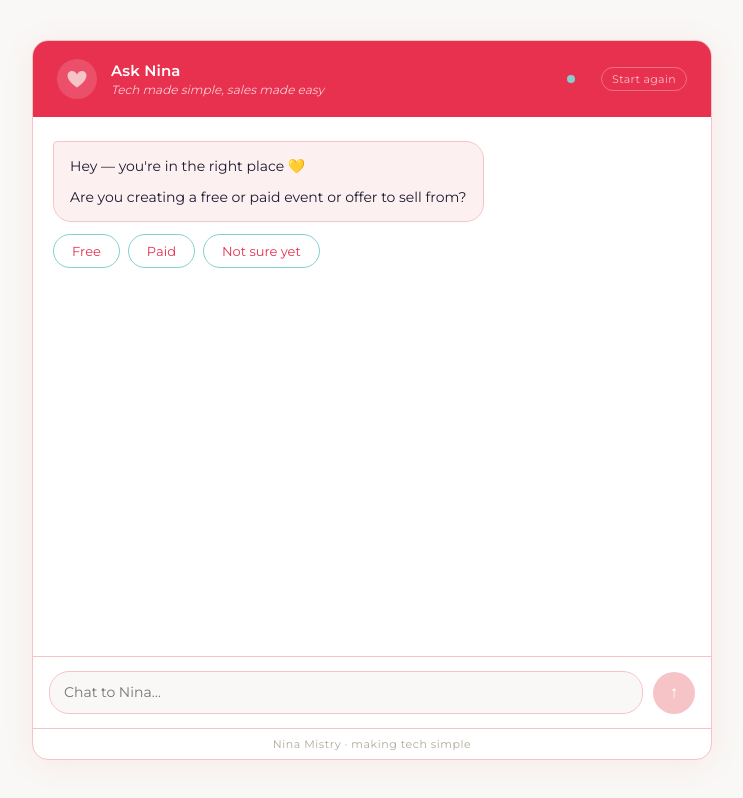
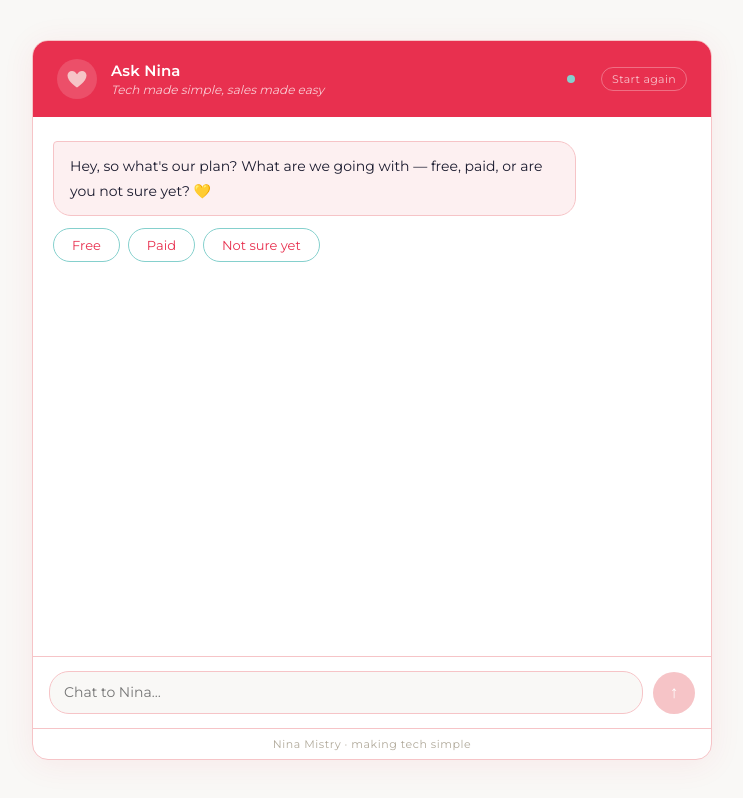
Before and after one commit to nina-1983/nina-bot, a website: page index.html in a window 1280 px wide. Shown: the whole page, without its empty margins (268-1011 px from the left). Drawn offline with Linux system fonts and the light colour scheme.

Commit message:
Update index.html

```diff
--- a/index.html
+++ b/index.html
@@ -280,9 +280,9 @@
 </div>
 
 <script>
-  const WELCOME = "Hey — you're in the right place 💛\n\nAre you creating a free or paid event or offer to sell from?";
+const WELCOME = "Hey, so what's our plan? What are we going with — free, paid, or are you not sure yet? 💛";
 
-  let history = [];
+ let history = [];
   let buttonsUsed = false;
   let loading = false;
 
```
